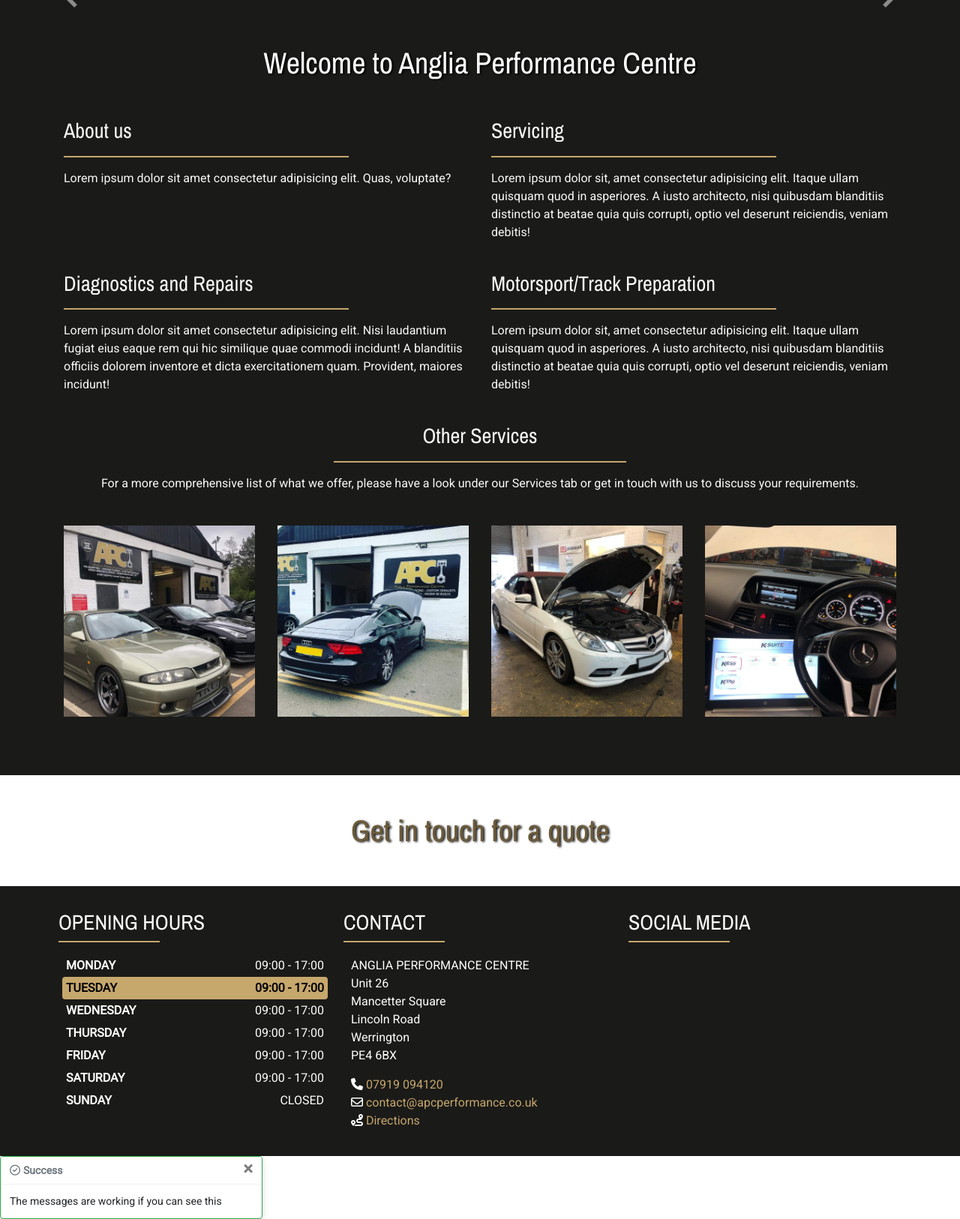
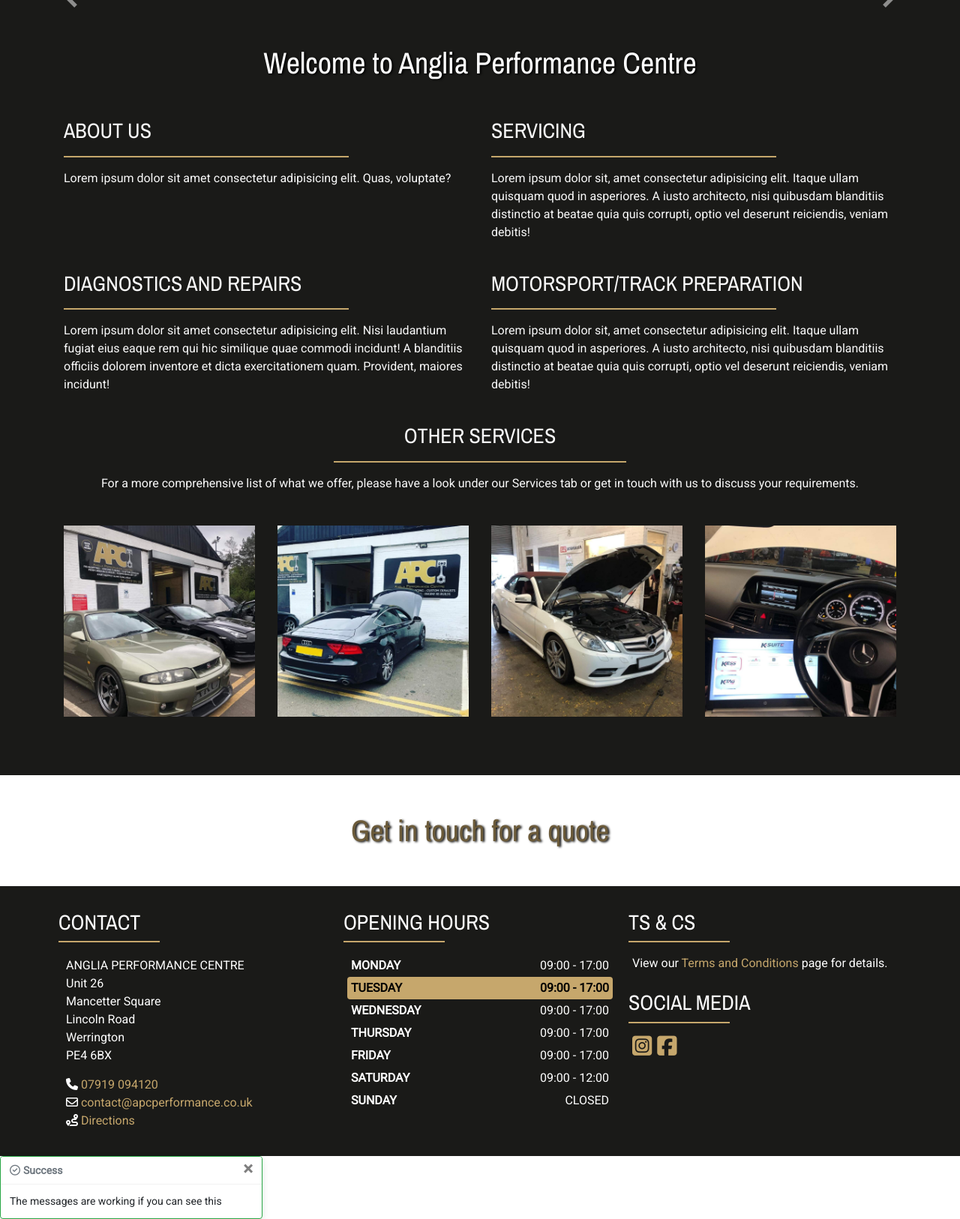
Before and after one commit to Matte-gtr/AngliaPerformanceCentre, a Django app: page / in a window 1280 px wide. Shown: the part 205-1831 px from the top of the page at 75% size. Run offline with Django 3.2, Linux system fonts and the light colour scheme; data that the repository does not hold is empty; some libraries are stand-ins or nearby versions.

Commit message:
add ts&cs + social media links in footer

```diff
--- a/home/templates/home/home.html
+++ b/home/templates/home/home.html
@@ -51,31 +51,31 @@
     </div>
     <div class="row">
       <div class="col-12 col-lg-6 mb-4">
-        <h3 class="dark-content">About us</h4>
+        <h3 class="dark-content uppercase">About us</h4>
         <hr class="hr-gold">
         <p class="dark-content">Lorem ipsum dolor sit amet consectetur adipisicing elit. Quas, voluptate?</p>
       </div>
       <div class="col-12 col-lg-6 mb-4">
-        <h3 class="dark-content">Servicing</h4>
+        <h3 class="dark-content uppercase">Servicing</h4>
         <hr class="hr-gold">
         <p class="dark-content">Lorem ipsum dolor sit, amet consectetur adipisicing elit. Itaque ullam quisquam quod in asperiores. A iusto architecto, nisi quibusdam blanditiis distinctio at beatae quia quis corrupti, optio vel deserunt reiciendis, veniam debitis!</p>
       </div>
     </div>
     <div class="row">
       <div class="col-12 col-lg-6 mb-4">
-        <h3 class="dark-content">Diagnostics and Repairs</h4>
+        <h3 class="dark-content uppercase">Diagnostics and Repairs</h4>
         <hr class="hr-gold">
         <p class="dark-content">Lorem ipsum dolor sit amet consectetur adipisicing elit. Nisi laudantium fugiat eius eaque rem qui hic similique quae commodi incidunt! A blanditiis officiis dolorem inventore et dicta exercitationem quam. Provident, maiores incidunt!</p>
       </div>
       <div class="col-12 col-lg-6 mb-4">
-        <h3 class="dark-content">Motorsport/Track Preparation</h4>
+        <h3 class="dark-content uppercase">Motorsport/Track Preparation</h4>
         <hr class="hr-gold">
         <p class="dark-content">Lorem ipsum dolor sit, amet consectetur adipisicing elit. Itaque ullam quisquam quod in asperiores. A iusto architecto, nisi quibusdam blanditiis distinctio at beatae quia quis corrupti, optio vel deserunt reiciendis, veniam debitis!</p>
       </div>
     </div>
     <div class="row lg-text-center">
       <div class="col-12 mb-4">
-        <h3 class="dark-content">Other Services</h4>
+        <h3 class="dark-content uppercase">Other Services</h4>
         <hr class="hr-gold hr-center">
         <p class="dark-content">For a more comprehensive list of what we offer, please have a look under our Services tab or get in touch with us to discuss your requirements.</p>
       </div>
--- a/static/css/base.css
+++ b/static/css/base.css
@@ -150,13 +150,19 @@
     padding: 0 5px;
 }
 
-.contact-method a {
+.footer-content a {
     color: #c6a76c;
+    transition: color .2s linear;
 }
 
-.contact-method a:hover {
-    color: #fafafa;
+.footer-content a:hover {
+    color: #555adf;
     text-decoration: none;
+}
+
+.social-link {
+    font-size: 30px;
+    margin-right: 3px;
 }
 
 /*----------Navbar----------*/
--- a/templates/base.html
+++ b/templates/base.html
@@ -196,6 +196,31 @@
             <div class="container">
                 <div class="row lg-expand">
                     <div class="col-12 col-lg-4 p-2 mt-2 mb-2">
+                        <h3 class="uppercase">Contact</h3>
+                        <hr class="footer-hr">
+                        <div class="footer-content">
+                            <address class="footer-container mb-1">
+                                <span class="uppercase">Anglia Performance Centre</span><br/>
+                                Unit 26<br/>
+                                Mancetter Square<br/>
+                                Lincoln Road<br/>
+                                Werrington<br/>
+                                PE4 6BX
+                            </address>
+                            <address class="footer-container pt-2 mb-0">
+                                <div class="contact-method">
+                                    <i class="fas fa-phone"></i><a href="tel:07919094120"> 07919 094120</a><br/>
+                                </div>
+                                <div class="contact-method">
+                                    <i class="far fa-envelope"></i><a target="_blank" href="mailto:contact@apcperformance.co.uk"> contact@apcperformance.co.uk</a>
+                                </div>
+                                <div class="contact-method">
+                                    <i class="fas fa-route"></i><a href="https://maps.google.com/maps/dir//PE4+6BX+Mancetter+Square+Peterborough/@52.6067088,-0.2753039,16z/data=!4m5!4m4!1m0!1m2!1m1!1s0x4877f14f53fda31d:0xcc763535023825a6" target="_blank"> Directions</a>
+                                </div>
+                            </address>
+                        </div>
+                    </div>
+                    <div class="col-12 col-lg-4 p-2 mt-2 mb-2">
                         <h3 class="uppercase">Opening hours</h3>
                         <hr class="footer-hr">
                         <div class="footer-content">
@@ -227,7 +252,7 @@
                                 </li>
                                 <li {% if dayofweek == 'Sat' %}class="footer-active"{% endif %}>
                                     <div>
-                                        <strong>Saturday</strong><span class="align-right {% if dayofweek == 'Sat' %}font-weight-bold{% endif %}">09:00 - 17:00</span>
+                                        <strong>Saturday</strong><span class="align-right {% if dayofweek == 'Sat' %}font-weight-bold{% endif %}">09:00 - 12:00</span>
                                     </div>
                                 </li>
                                 <li {% if dayofweek == 'Sun' %}class="footer-active"{% endif %}>
@@ -238,36 +263,25 @@
                             </ul>
                         </div>
                     </div>
-                    <div class="col-12 col-lg-4 p-2 mt-2 mb-2">
-                        <h3 class="uppercase">Contact</h3>
-                        <hr class="footer-hr">
-                        <div class="footer-content">
-                            <address class="footer-container mb-1">
-                                <span class="uppercase">Anglia Performance Centre</span><br/>
-                                Unit 26<br/>
-                                Mancetter Square<br/>
-                                Lincoln Road<br/>
-                                Werrington<br/>
-                                PE4 6BX
-                            </address>
-                            <address class="footer-container pt-2 mb-0">
-                                <div class="contact-method">
-                                    <i class="fas fa-phone"></i><a target="_blank" href="tel:07919094120"> 07919 094120</a><br/>
+                    <div class="col-12 col-lg-4 p-2 mt-2">
+                        <div class="row">
+                            <div class="col mb-2">
+                                <h3 class="uppercase">Ts & Cs</h3>
+                                <hr class="footer-hr">
+                                <div class="footer-content">
+                                    <p>View our <a class="" href="{% url 'terms_and_conditions' %}">Terms and Conditions</a> page for details.</p>
                                 </div>
-                                <div class="contact-method">
-                                    <i class="far fa-envelope"></i><a target="_blank" href="mailto:contact@apcperformance.co.uk"> contact@apcperformance.co.uk</a>
+                            </div>
+                        </div>
+                        <div class="row">
+                            <div class="col">
+                                <h3 class="uppercase">Social Media</h3>
+                                <hr class="footer-hr mb-2">
+                                <div class="footer-content">
+                                    <a class="social-link" href="https://www.instagram.com/anglia_performance_centre/?hl=en" target="_blank"><i class="fab fa-instagram-square"></i></a>
+                                    <a class="social-link" href="https://www.facebook.com/anglia_performance_centre-105018164979685" target="_blank"><i class="fab fa-facebook-square"></i></a>
                                 </div>
-                                <div class="contact-method">
-                                    <i class="fas fa-route"></i><a href="https://maps.google.com/maps/dir//PE4+6BX+Mancetter+Square+Peterborough/@52.6067088,-0.2753039,16z/data=!4m5!4m4!1m0!1m2!1m1!1s0x4877f14f53fda31d:0xcc763535023825a6" target="_blank"> Directions</a>
-                                </div>
-                            </address>
-                        </div>
-                    </div>
-                    <div class="col-12 col-lg-4 p-2 mt-2 mb-2">
-                        <h3 class="uppercase">Social Media</h3>
-                        <hr class="footer-hr">
-                        <div class="footer-content">
-
+                            </div>
                         </div>
                     </div>
                 </div>
```
